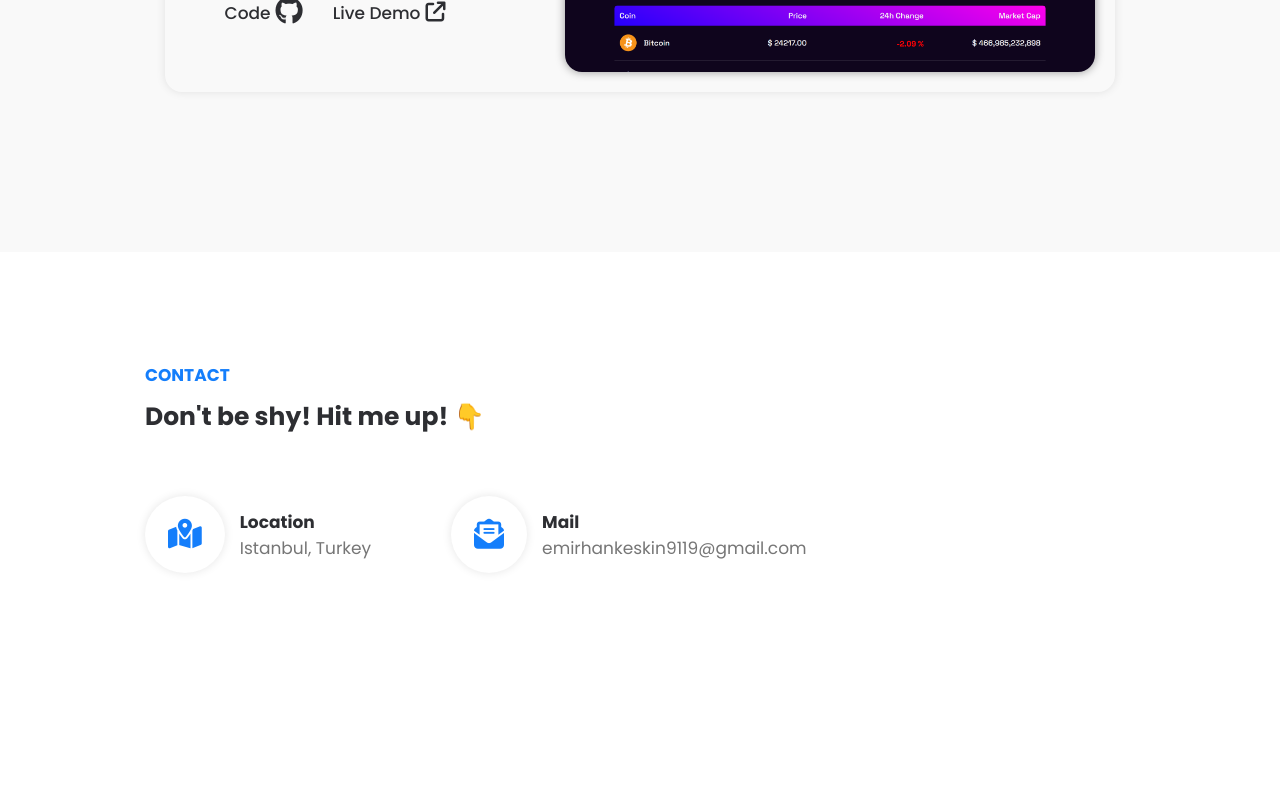
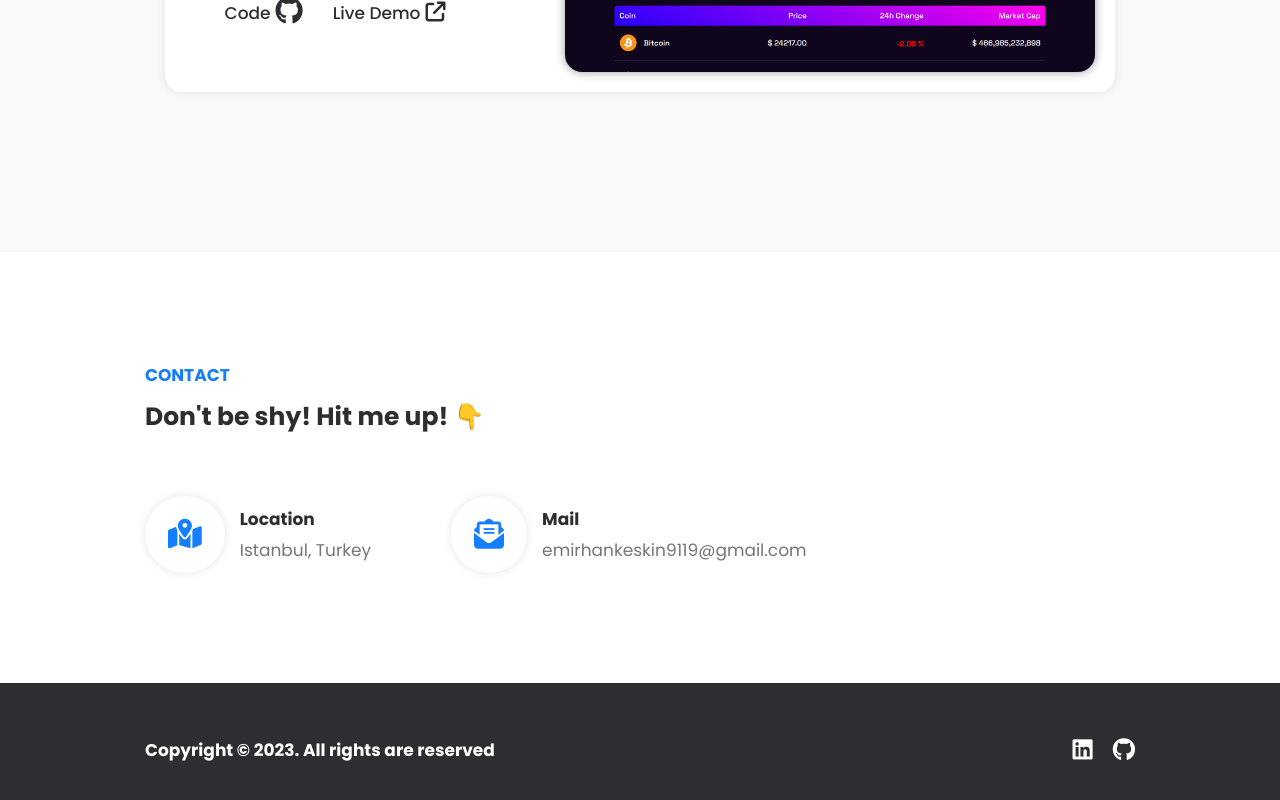
Before and after one commit to emodeth/portfolio-website, a React (Create React App) app: page / in a window 1280 px wide. Shown: the part 2836-3636 px from the top of the page. Before the commit the page ends 3519 px from the top, so only its background shows below. Built offline with nearby package versions, Linux system fonts and the light colour scheme.

Commit message:
Footer added

```diff
--- a/src/App.js
+++ b/src/App.js
@@ -3,6 +3,7 @@ import Hero from "./components/Hero/Hero";
 import About from "./components/About/About";
 import Projects from "./components/Projects/Projects";
 import Contact from "./components/Contact/Contact";
+import Footer from "./components/Footer/Footer";
 
 function App() {
   return (
@@ -12,6 +13,7 @@ function App() {
       <About />
       <Projects />
       <Contact />
+      <Footer />
     </div>
   );
 }
--- a/src/components/Contact/contact.scss
+++ b/src/components/Contact/contact.scss
@@ -57,6 +57,12 @@
         font-size: 3rem;
       }
     }
+
+    div {
+      display: flex;
+      flex-direction: column;
+      gap: 0.5rem;
+    }
   }
 }
 
@@ -77,10 +83,7 @@
       justify-content: center;
 
       div {
-        display: flex;
-        flex-direction: column;
         align-items: center;
-        gap: 0.5rem;
       }
     }
   }
--- /dev/null
+++ b/src/components/Footer/Footer.jsx
@@ -0,0 +1,35 @@
+import "./footer.scss";
+
+function Footer() {
+  return (
+    <footer className="footer">
+      <div className="footer__container container">
+        <div className="footer__content">
+          <p className="footer__copyright">
+            Copyright © 2023. All rights are reserved
+          </p>
+          <div class="footer__socials">
+            <a
+              aria-label="linkedin"
+              target="_blank"
+              rel="noreferrer"
+              href="https://www.linkedin.com/in/emirhan-keskin-99854b215/"
+            >
+              <i class="fa-brands fa-linkedin"></i>
+            </a>
+            <a
+              aria-label="github"
+              target="_blank"
+              rel="noreferrer"
+              href="https://github.com/emodeth"
+            >
+              <i class="fa-brands fa-github"></i>
+            </a>
+          </div>
+        </div>
+      </div>
+    </footer>
+  );
+}
+
+export default Footer;
--- /dev/null
+++ b/src/components/Footer/footer.scss
@@ -0,0 +1,40 @@
+@import "../../variables";
+
+.footer {
+  background-color: $off-black;
+  color: #fff;
+
+  &__content {
+    display: flex;
+    align-items: center;
+    justify-content: space-between;
+    padding: 5rem 0;
+  }
+
+  &__copyright {
+    font-size: 1.7rem;
+    font-weight: bolder;
+  }
+
+  &__socials {
+    color: #fff;
+    font-size: 2.3rem;
+    display: flex;
+    gap: 2rem;
+
+    a i {
+      transition: 0.2s;
+    }
+
+    a i:hover {
+      transform: scale(1.2);
+    }
+  }
+}
+
+@media screen and (max-width: 569px) {
+  .footer__content {
+    flex-direction: column;
+    gap: 2rem;
+  }
+}
--- a/src/components/Project/project.scss
+++ b/src/components/Project/project.scss
@@ -10,6 +10,7 @@
   padding: 2rem;
   border-radius: 1.7rem;
   box-shadow: 0 0 10px rgba(0, 0, 0, 0.1);
+  background-color: #fff;
 
   &--row {
     flex-direction: row;
```
